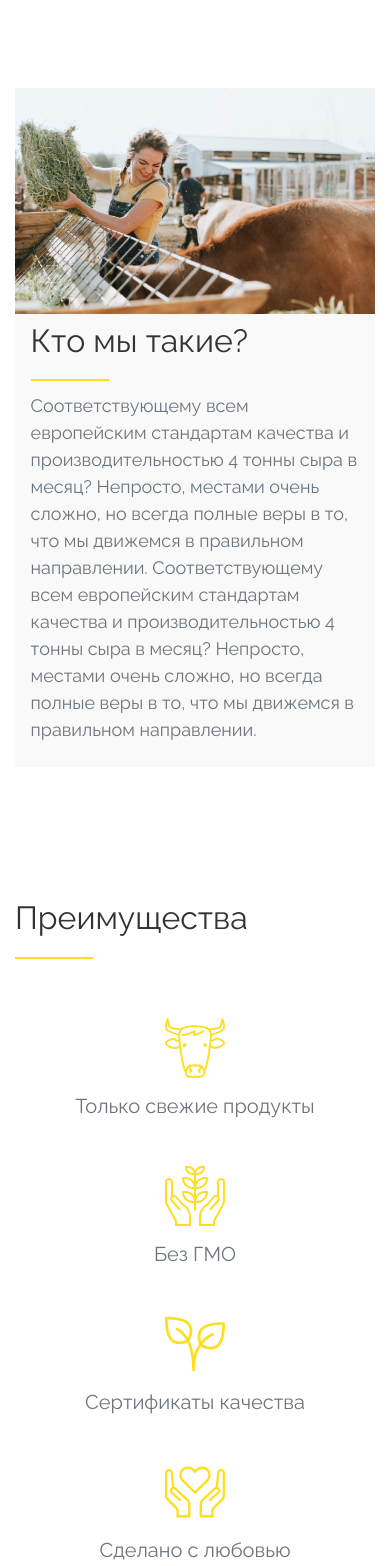
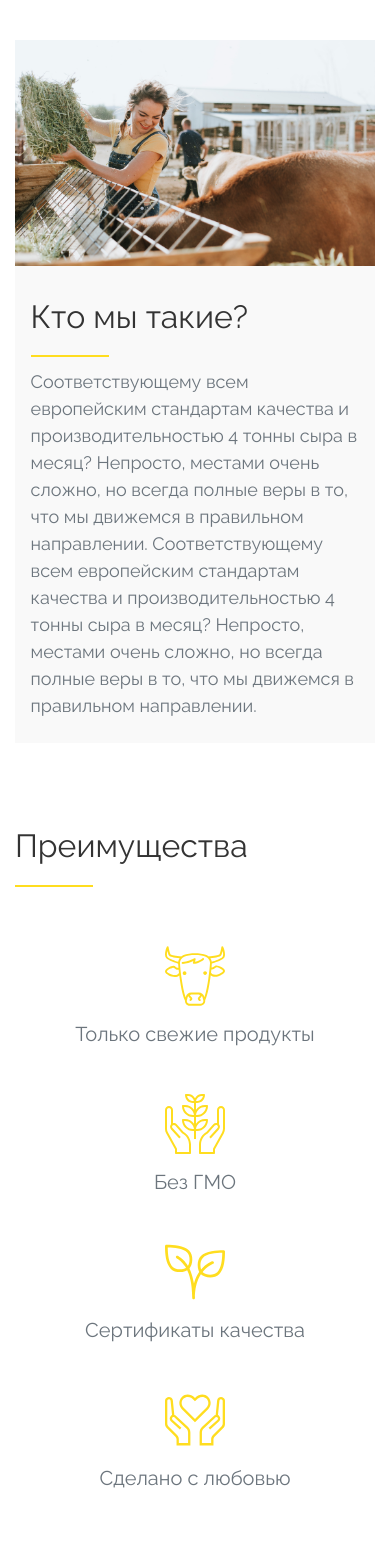
Before and after one commit to ecomilk/ecomilk.github.io, a React (Create React App) app: page / in a window 390 px wide. Shown: the part 888-2454 px from the top of the page. Built offline with nearby package versions, Linux system fonts and the light colour scheme.

Commit message:
fix: minor refactor for mobile view

```diff
--- a/src/components/AboutUs/AboutUs.js
+++ b/src/components/AboutUs/AboutUs.js
@@ -13,7 +13,7 @@ export default class AboutUs extends Component {
 
     render() {
         return (
-            <div className="about-us pb-5 pt-5" id="about-us">
+            <div className="about-us pb-sm-5 pt-sm-5" id="about-us">
                 <div className="container-fluid">
                     <div className="row justify-content-md-center">
                         <div className="col col-md-10">
@@ -26,7 +26,7 @@ export default class AboutUs extends Component {
                                     </div>
                                     <div className="col-sm-6">
                                         <div className="content">
-                                            <div>
+                                            <div className="mt-4 mt-md-0 mt-lg-0">
                                                 <h2>Кто мы такие?</h2>
                                             </div>
                                             <Line
@@ -52,7 +52,7 @@ export default class AboutUs extends Component {
                             </div>
                         </div>
                     </div>
-                    <div className="row justify-content-md-center mt-5">
+                    <div className="row justify-content-md-center pt-sm-5">
                         <div className="col col-md-10">
                             <h2>Преимущества</h2>
 
--- a/src/components/Documents/Documents.js
+++ b/src/components/Documents/Documents.js
@@ -16,13 +16,13 @@ export default class Documents extends Component {
                     <div className="row justify-content-center">
                         <div className="col-md-10">
                             <div className="row justify-content-around mt-5">
-                                <div className="col col-sm-3">
+                                <div className="col-sm-3">
                                     <img src={doc} alt=""/>
                                 </div>
-                                <div className="col col-sm-3 mb-4">
+                                <div className="col-sm-3">
                                     <img src={doc} alt=""/>
                                 </div>
-                                <div className="col col-sm-6 pl-4 pr-4">
+                                <div className="col-sm-6 pl-4 pr-4 order-first order-lg-last mb-lg-0 mb-3">
                                     <h2>{title}</h2>
 
                                     <Line
--- a/src/components/Products/Products.js
+++ b/src/components/Products/Products.js
@@ -14,10 +14,10 @@ export default class Products extends Component {
     render() {
         return (
             <div className="products pt-5 pb-5" id="products">
-                <div className="container-fluid mt-5 mb-5">
+                <div className="container-fluid mt-sm-5 mb-5">
                     <div className="row justify-content-md-center">
                         <div className="col col-md-10">
-                            <div className="products-container mb-5">
+                            <div className="products-container mb-sm-5">
                                 <div>
                                     <h2>Популярная продукция</h2>
                                 </div>
```
